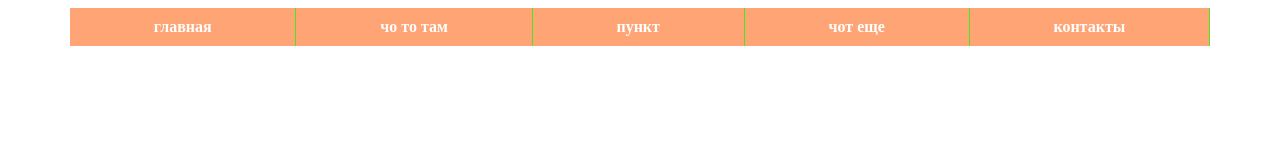
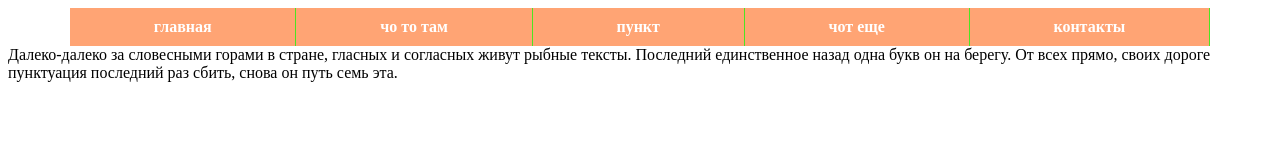
Before and after one commit to AnastasiyaNikulina/CSS, a plain HTML site: page index2.html in a window 1280 px wide. Drawn offline with Linux system fonts and the light colour scheme.

Commit message:
modigied index2.html

```diff
--- a/index2.html
+++ b/index2.html
@@ -30,5 +30,6 @@
 			</div>
 		</div>
 	</div>
+	Далеко-далеко за словесными горами в стране, гласных и согласных живут рыбные тексты. Последний единственное назад одна букв он на берегу. От всех прямо, своих дороге пунктуация последний раз сбить, снова он путь семь эта.
 </body>
 </html>
```
